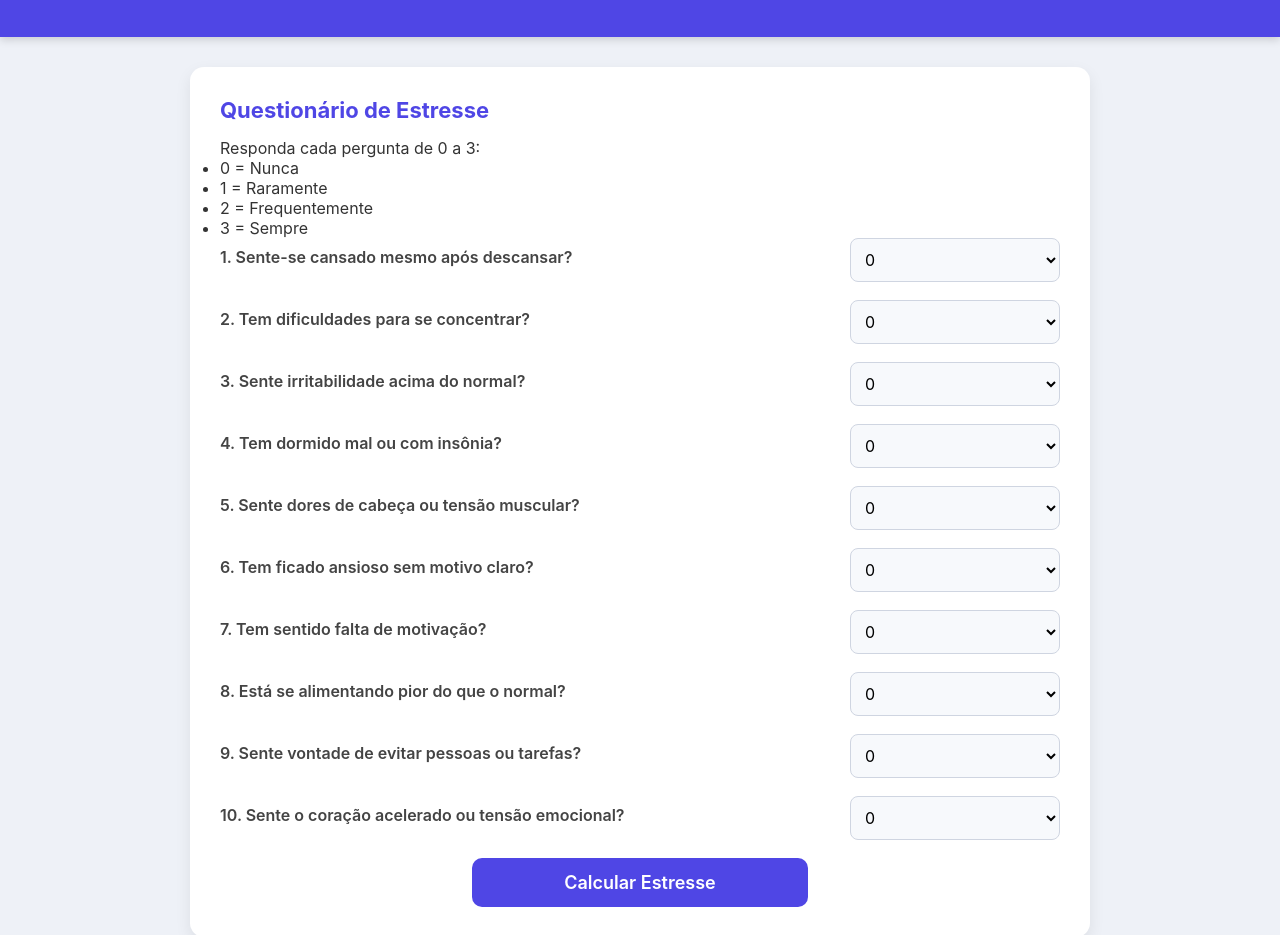
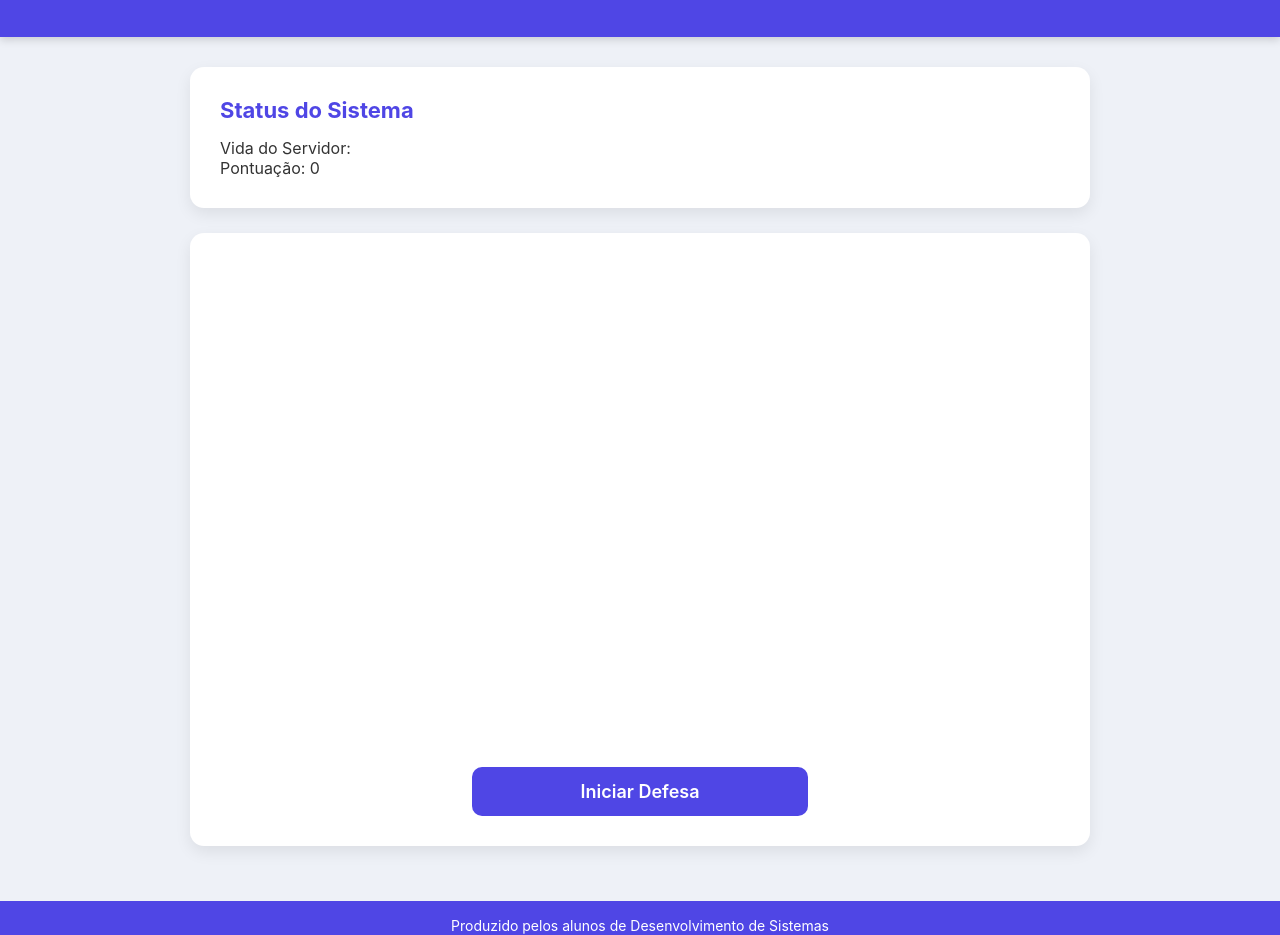
Before and after one commit to jhemersonbaggio/ataquehacker, a plain HTML site: page index.html in a window 1280 px wide. Shown: the part 113-1048 px from the top of the page. Drawn offline with Linux system fonts and the light colour scheme.

Commit message:
Replace stress meter with hacker simulation game

```diff
--- a/index.html
+++ b/index.html
@@ -1,115 +1,45 @@
 <!DOCTYPE html>
 <html lang="pt-BR">
 <head>
-  <meta charset="UTF-8" />
-  <meta name="viewport" content="width=device-width, initial-scale=1.0" />
-  <title>Medidor de Estresse</title>
-  <link rel="stylesheet" href="style.css" />
+<meta charset="UTF-8">
+<meta name="viewport" content="width=device-width, initial-scale=1.0">
+<title>Defenda o Servidor | Simulação Hacker</title>
+<link rel="stylesheet" href="style.css">
 </head>
+<body>
 
-<body>
 <header>
-    <h1>Medidor de Estresse</h1>
-    <p class="subtitle">Responda as perguntas e descubra seu nível de estresse</p>
+  <h1> DEFENDA O SERVIDOR</h1>
+  <p class="subtitle">Simulação Hacker – Movimente seu mascote para bloquear ataques!</p>
 </header>
 
 <main class="container">
+
   <section class="card">
-      <h2>Questionário de Estresse</h2>
-      <p>Responda cada pergunta de 0 a 3:</p>
-      <ul>
-        <li>0 = Nunca</li>
-        <li>1 = Raramente</li>
-        <li>2 = Frequentemente</li>
-        <li>3 = Sempre</li>
-      </ul>
-
-      <form id="stressForm">
-        <div class="question">
-          <label for="q1">1. Sente-se cansado mesmo após descansar?</label>
-          <select id="q1" name="q1">
-            <option value="0">0</option><option value="1">1</option><option value="2">2</option><option value="3">3</option>
-          </select>
+    <h2>Status do Sistema</h2>
+    <div class="info-row">
+      <span> Vida do Servidor:</span>
+      <div id="vidaBar" class="vida-bar"><div id="vidaFill"></div></div>
     </div>
-
-        <div class="question">
-          <label for="q2">2. Tem dificuldades para se concentrar?</label>
-          <select id="q2" name="q2">
-            <option value="0">0</option><option value="1">1</option><option value="2">2</option><option value="3">3</option>
-          </select>
+    <div class="info-row">
+      <span> Pontuação:</span>
+      <span id="score">0</span>
     </div>
-
-        <div class="question">
-          <label for="q3">3. Sente irritabilidade acima do normal?</label>
-          <select id="q3" name="q3">
-            <option value="0">0</option><option value="1">1</option><option value="2">2</option><option value="3">3</option>
-          </select>
-        </div>
-
-        <div class="question">
-          <label for="q4">4. Tem dormido mal ou com insônia?</label>
-          <select id="q4" name="q4">
-            <option value="0">0</option><option value="1">1</option><option value="2">2</option><option value="3">3</option>
-          </select>
-        </div>
-
-        <div class="question">
-          <label for="q5">5. Sente dores de cabeça ou tensão muscular?</label>
-          <select id="q5" name="q5">
-            <option value="0">0</option><option value="1">1</option><option value="2">2</option><option value="3">3</option>
-          </select>
-        </div>
-
-        <div class="question">
-          <label for="q6">6. Tem ficado ansioso sem motivo claro?</label>
-          <select id="q6" name="q6">
-            <option value="0">0</option><option value="1">1</option><option value="2">2</option><option value="3">3</option>
-          </select>
-        </div>
-
-        <div class="question">
-          <label for="q7">7. Tem sentido falta de motivação?</label>
-          <select id="q7" name="q7">
-            <option value="0">0</option><option value="1">1</option><option value="2">2</option><option value="3">3</option>
-          </select>
-        </div>
-
-        <div class="question">
-          <label for="q8">8. Está se alimentando pior do que o normal?</label>
-          <select id="q8" name="q8">
-            <option value="0">0</option><option value="1">1</option><option value="2">2</option><option value="3">3</option>
-          </select>
-        </div>
-
-        <div class="question">
-          <label for="q9">9. Sente vontade de evitar pessoas ou tarefas?</label>
-          <select id="q9" name="q9">
-            <option value="0">0</option><option value="1">1</option><option value="2">2</option><option value="3">3</option>
-          </select>
-        </div>
-
-        <div class="question">
-          <label for="q10">10. Sente o coração acelerado ou tensão emocional?</label>
-          <select id="q10" name="q10">
-            <option value="0">0</option><option value="1">1</option><option value="2">2</option><option value="3">3</option>
-          </select>
-        </div>
-
-        <button type="button" class="btn" id="submitBtn">Calcular Estresse</button>
-      </form>
   </section>
 
   <section class="card">
-      <h2>Resultado</h2>
-      <p id="result">Responda o questionário para ver seu nível de estresse.</p>
+    <canvas id="gameCanvas" width="400" height="500"></canvas>
+    <div id="overlay" class="overlay">
+      <button id="startBtn" class="btn">Iniciar Defesa</button>
+    </div>
   </section>
+
 </main>
 
 <footer>
-    <p>Feito por alunos de Desenvolvimento de Sistemas</p>
+  <p>Produzido pelos alunos de Desenvolvimento de Sistemas</p>
 </footer>
 
-  <!-- Importa o script externo -->
 <script src="script.js" defer></script>
 </body>
 </html>
```
Lines whose indentation alone changed are shown as unchanged.
